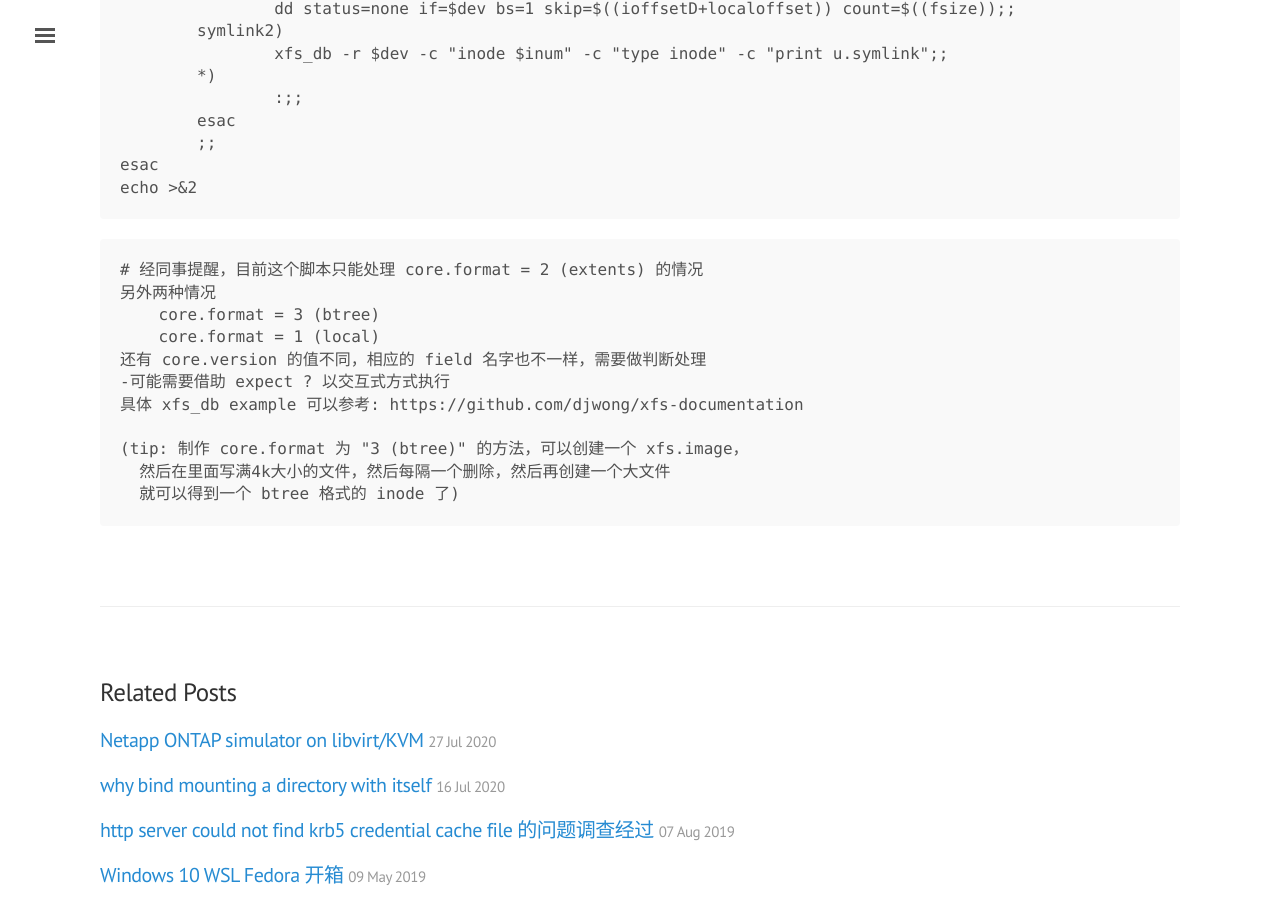
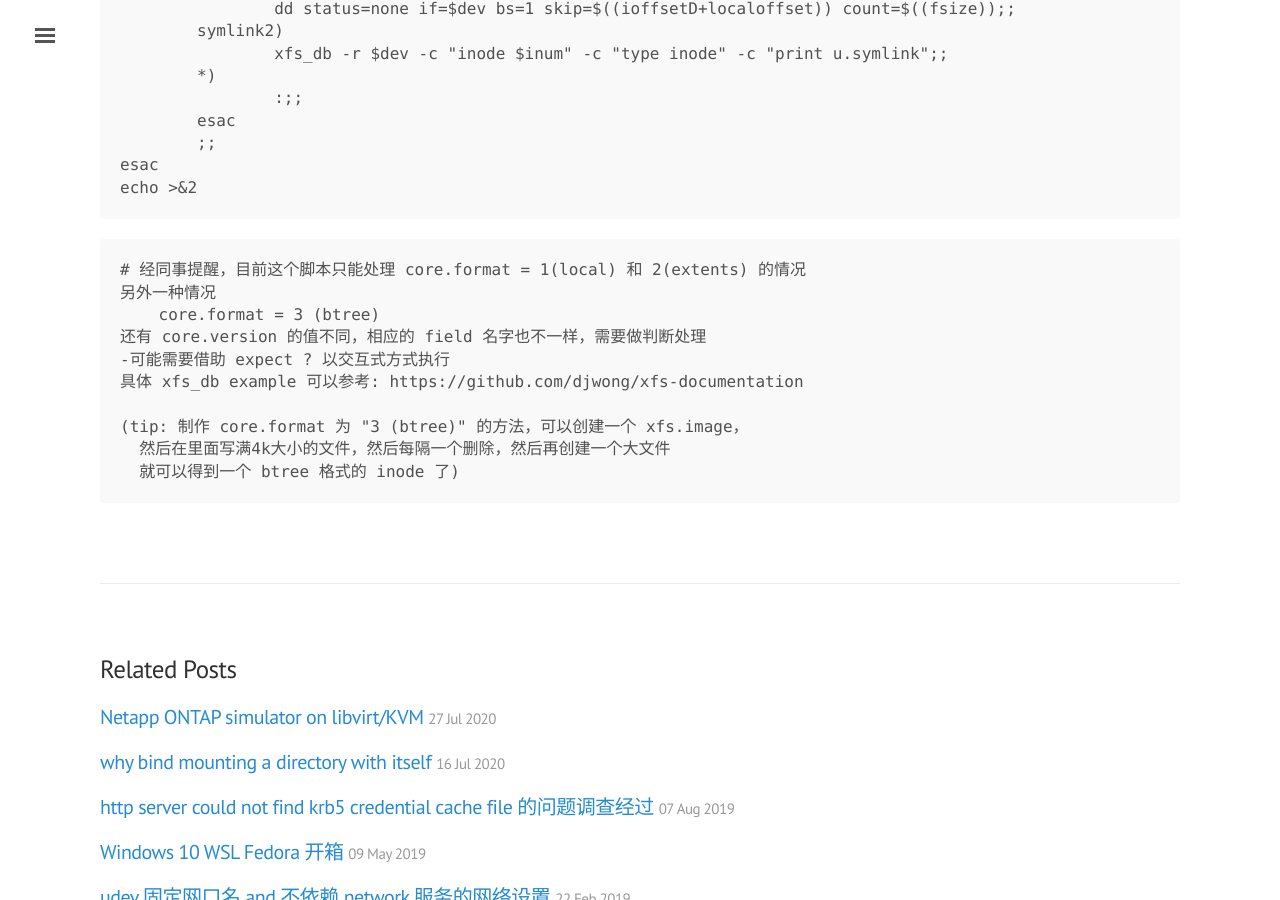
Before and after one commit to tcler/tcler.github.io, a Jekyll site: the page built from _posts/2018-01-05-read-file-by-inode.md, in a window 1280 px wide and 900 px high, scrolled down 2928 px. Built offline with Jekyll 4.4.1, drawn with Linux system fonts in a browser that asks for light colours.

Commit message:
Update 2018-01-05-read-file-by-inode.md

````diff
--- a/_posts/2018-01-05-read-file-by-inode.md
+++ b/_posts/2018-01-05-read-file-by-inode.md
@@ -126,10 +126,9 @@
 ```
 
 ```
-# 经同事提醒，目前这个脚本只能处理 core.format = 2 (extents) 的情况
-另外两种情况
+# 经同事提醒，目前这个脚本只能处理 core.format = 1(local) 和 2(extents) 的情况
+另外一种情况
     core.format = 3 (btree)
-    core.format = 1 (local)
 还有 core.version 的值不同，相应的 field 名字也不一样，需要做判断处理
 -可能需要借助 expect ? 以交互式方式执行
 具体 xfs_db example 可以参考: https://github.com/djwong/xfs-documentation
````
